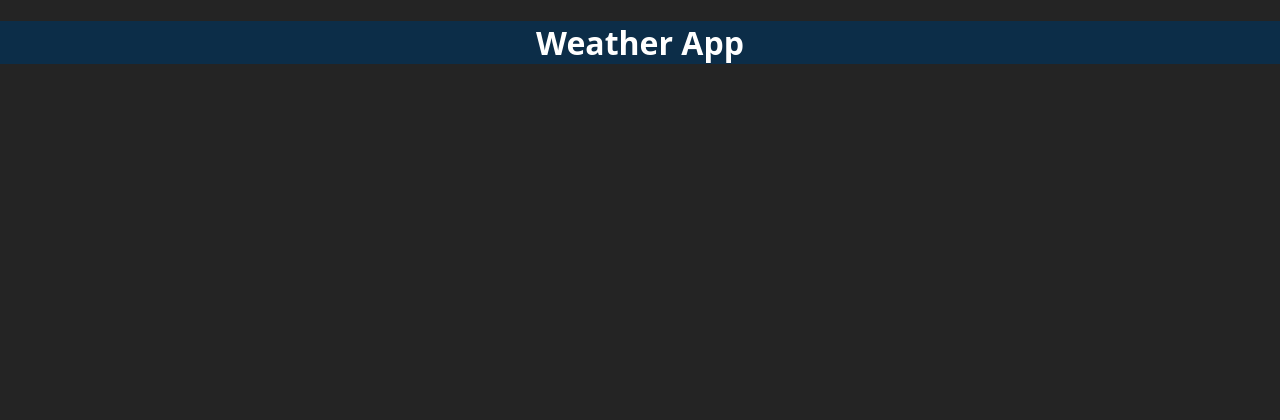
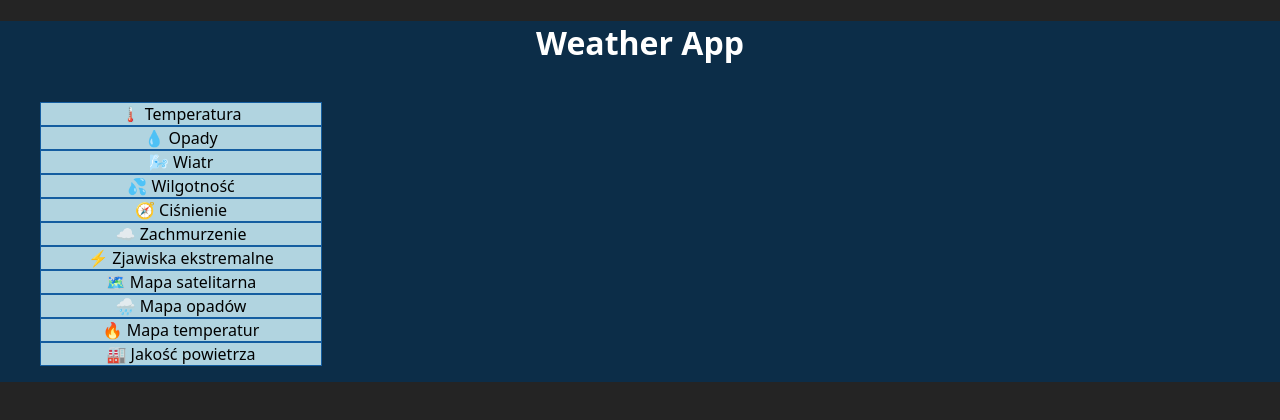
Before and after one commit to xDarkies/WeatherApp, a React (Vite) app: page / in a window 1280 px wide. Shown: the top 420 px of the page. Built offline with nearby package versions, Linux system fonts and the light colour scheme.

Commit message:
Modified SideBar

```diff
--- a/src/App.jsx
+++ b/src/App.jsx
@@ -3,6 +3,8 @@ import './App.css'
 import Button from './Button.jsx'
 import Header from './Header.jsx'
 import SideBar from './SideBar.jsx'
+
+
 
 function App() {
 
@@ -10,6 +12,7 @@ function App() {
     <>
     <Header></Header>
     <SideBar></SideBar>
+
     </>
   )
 }
--- a/src/SideBar.css
+++ b/src/SideBar.css
@@ -1,21 +1,37 @@
 body{
-    margin-left: 0;
-    padding-left: 0;
+    margin: 0;
+    padding: 0;
+}
+
+ul{
+    list-style-type: none;
+    float: left;
+}
+
+ul li{
+    text-align: center;
 }
 
 .menuItems{
-    list-style-type: none;
-    width: 500px;
-    display: inline-block;
+    float: left;
+    width: 100%;
+
+    background-color: #B1D4E0;
+    border: 1px solid #145DA0;
+    color: black;
 }
 
 aside{
-    width: 500px;
+    width: 25%;
     height: 100%;
     display: flex;
+    align-self: flex-start;
 }
 
 aside li.active{
-    color: aqua;
-    width: 500px;
+    float: left;
+    width: 100%;
+    background-color: #B1D4E0;
+    border: 1px solid #145DA0;
+    color: rgb(255, 84, 84);
 }
--- a/src/SideBar.jsx
+++ b/src/SideBar.jsx
@@ -1,10 +1,51 @@
 import './SideBar.css'
-import { useState } from 'react'
+import { useState } from 'react';
 
 function SideBar(){
 
-    return(<></>)
+  const [activeIndices, setActiveIndices] = useState([]);
 
+  const menuItems = [
+    { id: "temperature", label: "🌡️ Temperatura" },
+    { id: "precipitation", label: "💧 Opady" },
+    { id: "wind", label: "🌬️ Wiatr" },
+    { id: "humidity", label: "💦 Wilgotność" },
+    { id: "pressure", label: "🧭 Ciśnienie" },
+    { id: "clouds", label: "☁️ Zachmurzenie" },
+    { id: "extreme", label: "⚡ Zjawiska ekstremalne" },
+    { id: "map_sat", label: "🗺️ Mapa satelitarna" },
+    { id: "map_rain", label: "🌧️ Mapa opadów" },
+    { id: "map_temp", label: "🔥 Mapa temperatur" },
+    { id: "aqi", label: "🏭 Jakość powietrza" },
+  ];
+
+  const handleClick = (index) => {
+    if (activeIndices.includes(index)) {
+      setActiveIndices(activeIndices.filter((i) => i !== index));
+    } else {
+      setActiveIndices([...activeIndices, index]);
+    }
+
+
+  };
+
+  return(
+    <>
+    <aside>
+      <ul>
+        {menuItems.map((item, index) => (
+          <li
+            key={index}
+            className={activeIndices.includes(index) ? "active" : "menuItems"}
+            onClick={() => handleClick(index)}
+          >
+            {item.label}
+          </li>
+        ))}
+      </ul>
+    </aside>
+    </>
+  )
 }
 
 export default SideBar;
```
